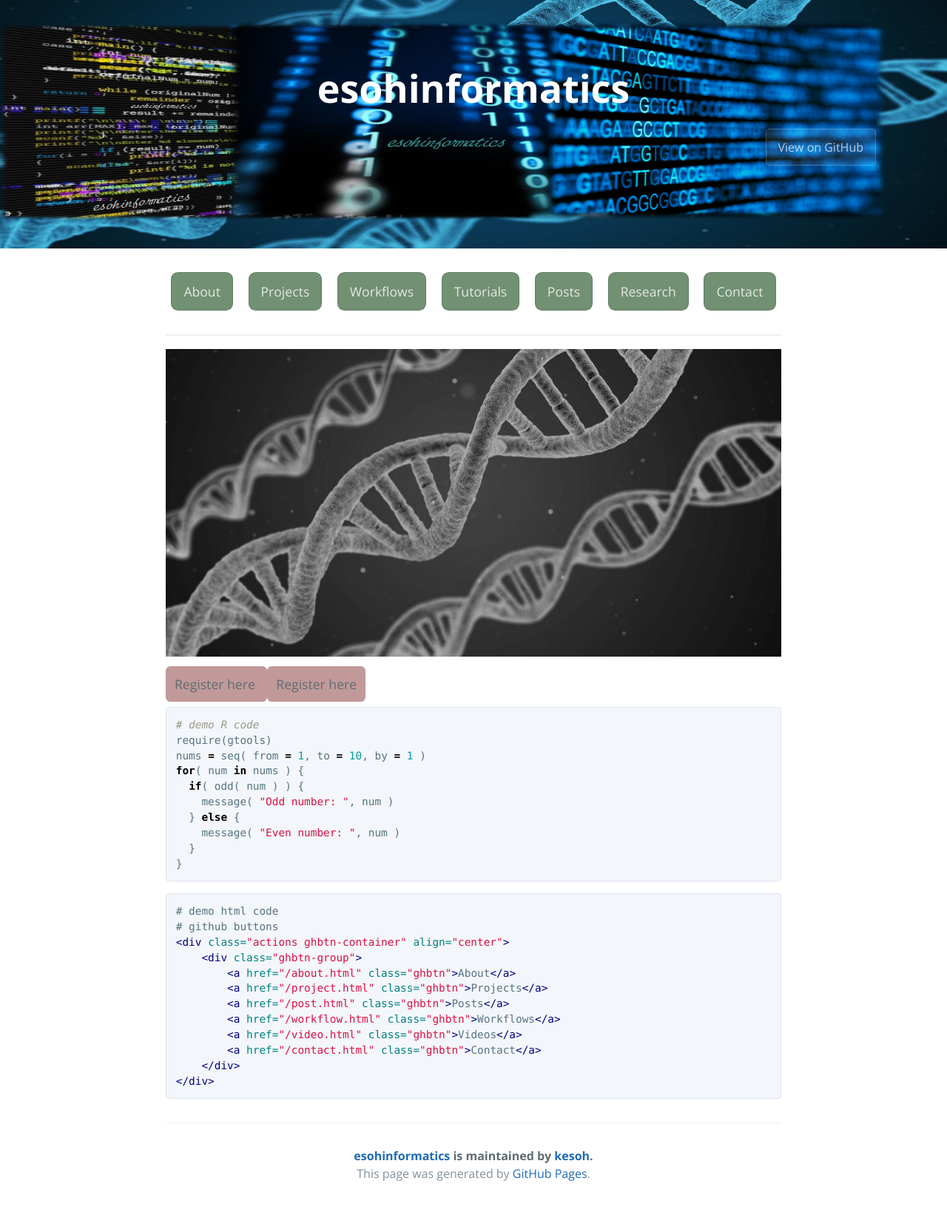
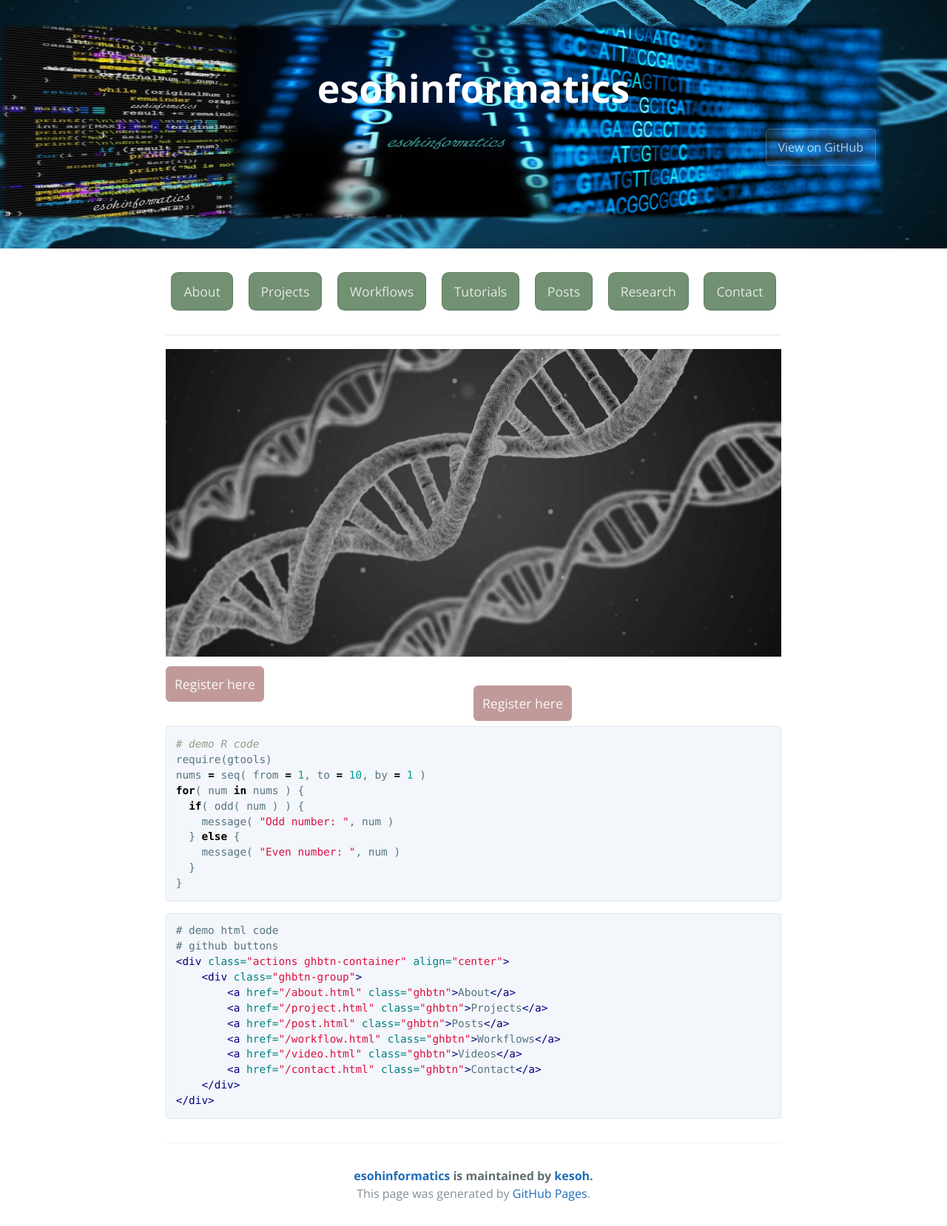
Before and after one commit to esohkevin/esohkevin.github.io, a Jekyll site: the page built from docs/index.md, in a window 1280 px wide. Shown: the whole page at 74% size. Built offline with Jekyll 4.4.1, drawn with Linux system fonts in a browser that asks for light colours; the repository's description, which GitHub fills in, is left out; before the commit the page ends 1631 px from its top, so only the background shows below that.

```diff
--- a/docs/index.md
+++ b/docs/index.md
@@ -22,10 +22,10 @@
 
 
 <p>
-  <span style="background-color: rgba(100, 0, 0, 0.4); padding: 0.75rem; border-radius: 0.4rem; text-align: center;" align="left">
+  <span style="color: rgba(250, 250, 250, 1.0) ;background-color: rgba(100, 0, 0, 0.4); padding: 0.75rem; border-radius: 0.4rem; text-align: center; margin-right: 50%;" align="left">
     Register here
   </span>
-  <span style="background-color: rgba(100, 0, 0, 0.4); padding: 0.75rem; border-radius: 0.4rem; text-align: center;" align="right">
+  <span style="color: rgba(250, 250, 250, 1.0); background-color: rgba(100, 0, 0, 0.4); padding: 0.75rem; border-radius: 0.4rem; text-align: center; margin-left: 50%;" align="right">
     Register here
   </span>
 </p>
```
